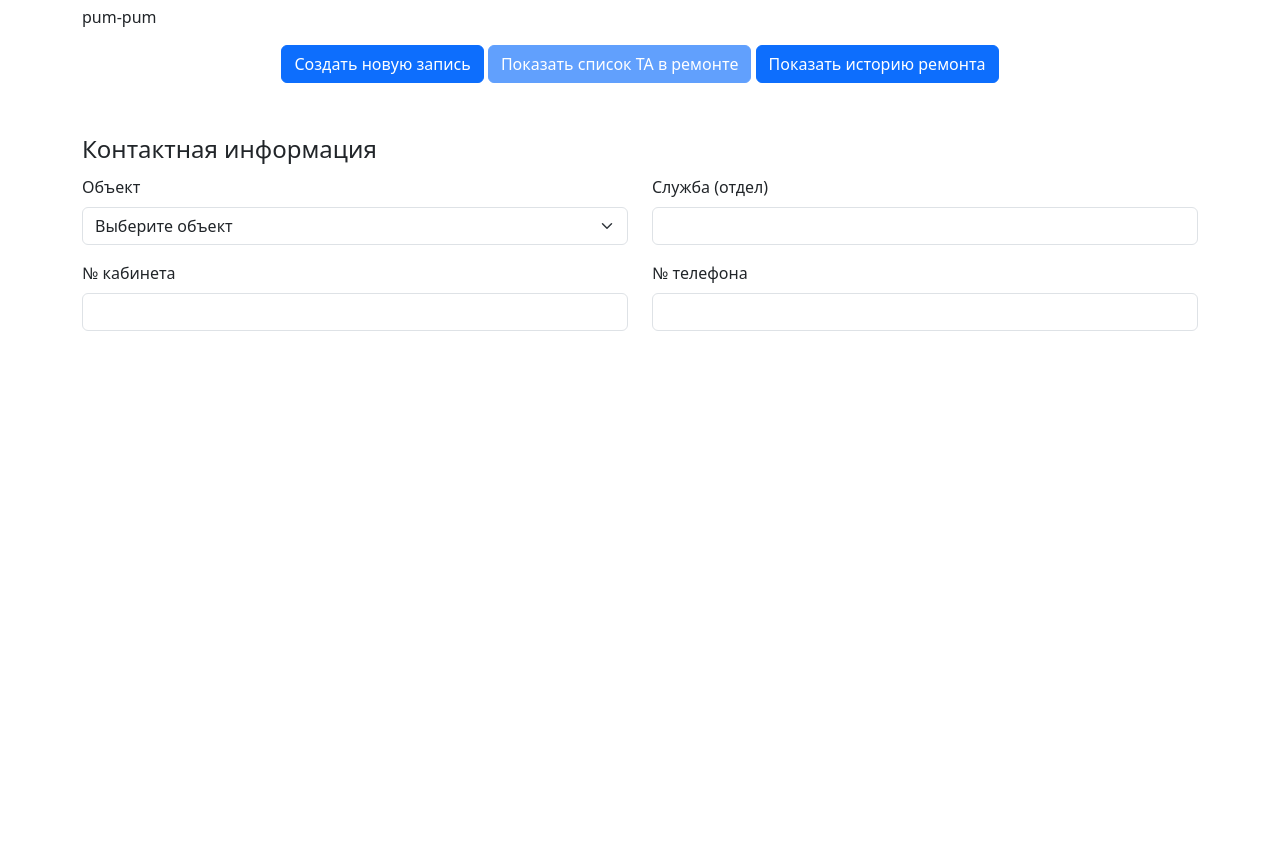
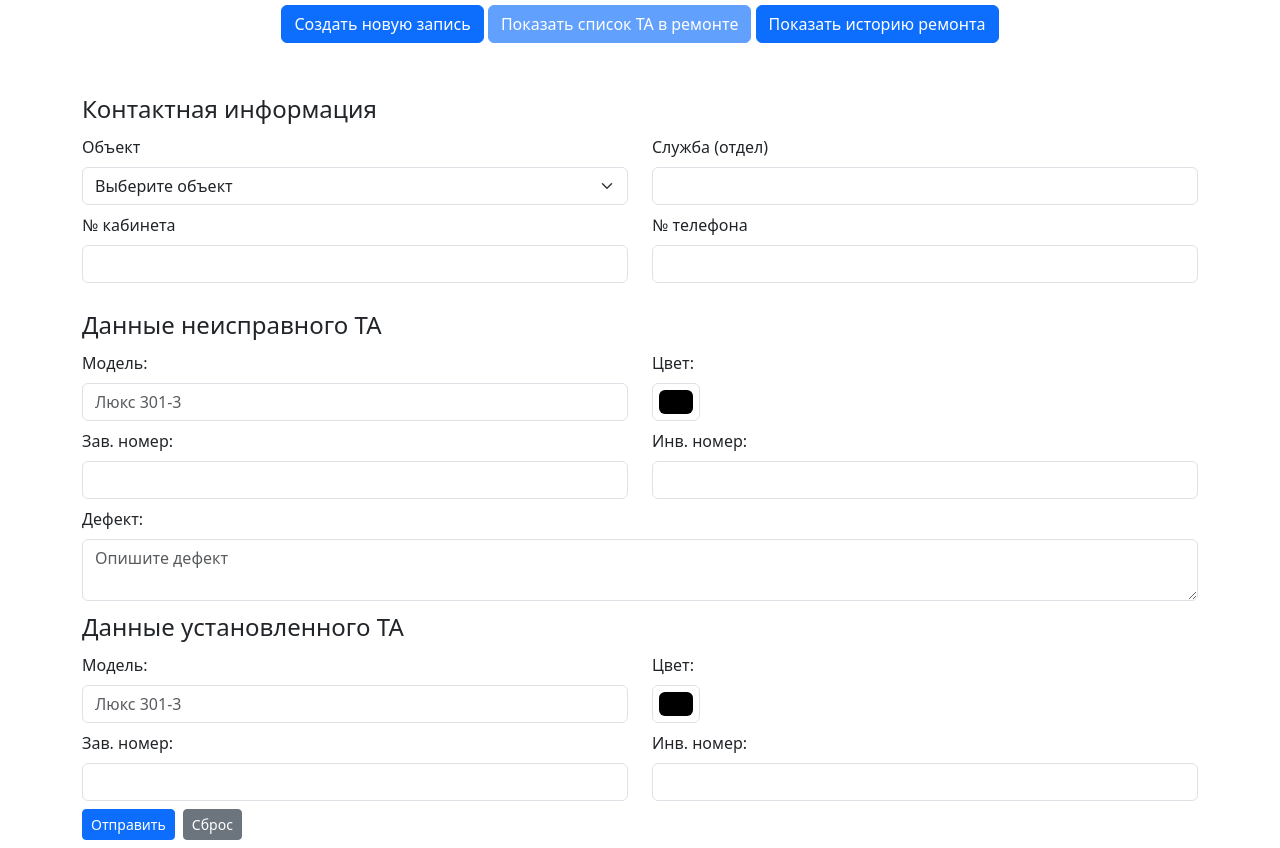
Before and after one commit to zzzhuchok/phoneRepair, a website: page src/index.html in a window 1280 px wide. Shown: the part 67-915 px from the top of the page. Before the commit the page ends 800 px from the top, so only its background shows below. Drawn offline with nearby package versions, Linux system fonts and the light colour scheme.

Commit message:
feat: add basic form create

```diff
--- a/src/index.html
+++ b/src/index.html
@@ -2,22 +2,18 @@
 <html>
 
 <head>
-  <base target="_top">
+  <!-- <base target="_top"> -->
+  <meta charset="utf-8">
+  <meta name="viewport" content="width=device-width, initial-scale=1">
   <link href="https://cdn.jsdelivr.net/npm/bootstrap@5.3.0-alpha1/dist/css/bootstrap.min.css" rel="stylesheet"
         integrity="sha384-GLhlTQ8iRABdZLl6O3oVMWSktQOp6b7In1Zl3/Jr59b6EGGoI1aFkw7cmDA6j6gD" crossorigin="anonymous">
-  <style>
-    h1 {
-      color: #da8f8f;
-      font-weight: bold;
-    }
-  </style>
+  <link rel="stylesheet" href="./style/style.css">
 </head>
 
 <body>
   <div class="container">
     <!-- Content here -->
-    <h1 class="toptop mb-4">Ремонт ТА</h1>
-    <p>pum-pum</p>
+    <h1 class="toptop mb-4 text-center">Ремонт ТА</h1>
 
     <div class="contorl-btn d-grid gap-2 d-md-block mb-5 text-center">
       <button class="btn btn-primary" id="btn-create">Создать новую запись</button>
@@ -25,43 +21,27 @@
       <button class="btn btn-primary" id="btn-showAllList">Показать историю ремонта</button>
     </div>
 
-
     <form>
       <fieldset>
         <legend class="labelTitle form-label" for="">Контактная информация</legend>
-        <div class="row">
+        <div class="row mb-2">
           <div class="col-6">
-            <div class="mb-3">
             <label class="form-label" for="objectName">Объект</label>
             <select class="form-select" aria-label="Default select example" name="objectName" id="objectName"
                     required>
               <option selected>Выберите объект</option>
               <option value="МЭС">МЭС</option>
-                <option value="Белыничи">Белыничи</option>
-                <option value="Быхов">Быхов</option>
-                <option value="Горки">Горки</option>
-                <option value="Дрибин">Дрибин</option>
-                <option value="Круглое">Круглое</option>
-                <option value="МГРЭС">МГРЭС</option>
-                <option value="МСРЭС">МСРЭС</option>
-                <option value="Чаусы">Чаусы</option>
-                <option value="Шклов">Шклов</option>
             </select>
           </div>
-          </div>
           <div class="col-6">
-            <div class="mb-3">
             <label class="form-label" for="department">Служба (отдел)</label>
             <input class="form-control" type="text" name="department" id="department" required placeholder="">
           </div>
         </div>
-        </div>
-        <div class="row">
+        <div class="row mb-2">
           <div class="col-6">
-            <div class="mb-3">
             <label class="form-label" for="cabinet">№ кабинета</label>
             <input class="form-control" type="text" name="cabinet" id="cabinet" placeholder="" required>
-            </div>
           </div>
           <div class="col-6">
             <div class="mb-3">
@@ -71,17 +51,69 @@
           </div>
         </div>
       </fieldset>
+      <fieldset>
+        <legend class="labelTitle form-label" for="">Данные неисправного ТА</legend>
+        <div class="row mb-2">
+          <div class="col-6 ">
+            <label class="form-label" for="defProducer">Модель:</label>
+            <input class="form-control" type="text" name="defProducer" id="defProducer"
+                   placeholder="Люкс 301-3" required>
+          </div>
+          <div class="col-6">
+            <label class="form-label" for="defColor">Цвет:</label>
+            <input class="form-control form-control-color" type="color" name="defColor" id="defColor"
+                   title="Выберите цвет" required>
+          </div>
+        </div>
+        <div class="row mb-2">
+          <div class="col-6">
+            <label class="form-label" for="defSN">Зав. номер:</label>
+            <input class="form-control" type="text" name="defSN" id="defSN" required>
+          </div>
+          <div class="col-6">
+            <label class="form-label" for="defInv">Инв. номер:</label>
+            <input class="form-control" type="number" name="defInv" id="defInv" required>
+          </div>
+        </div>
+        <div class="row mb-2">
+          <div class="col">
+            <label class="form-label" for="defDescription">Дефект:</label>
+            <textarea class="form-control" name="defDescription" id="defDescription" placeholder="Опишите дефект"
+                      required></textarea>
+          </div>
+        </div>
+      </fieldset>
+      <fieldset>
+        <legend class="labelTitle form-label" for="">Данные установленного ТА</legend>
+        <div class="row mb-2">
+          <div class="col-6">
+            <label class="form-label" for="workProducer">Модель:</label>
+            <input class="form-control" type="text" name="workProducer" id="workProducer" placeholder="Люкс 301-3"
+                   required>
+          </div>
+          <div class="col-6">
+            <label class="form-label" for="workColor">Цвет:</label>
+            <input class="form-control form-control-color" type="color" name="workColor" id="workColor" required>
+          </div>
+        </div>
+        <div class="row mb-2">
+          <div class="col-6">
+            <label class="form-label" for="workSN">Зав. номер:</label>
+            <input class="form-control" type="text" name="workSN" id="workSN" required>
+          </div>
+          <div class="col-6">
+            <label class="form-label" for="workInv">Инв. номер:</label>
+            <input class="form-control" type="text" name="workInv" id="workInv" required>
+          </div>
+        </div>
+      </fieldset>
+
+      <div class="d-grid gap-2 d-md-flex mb-2">
+        <button class="btn btn-primary btn-sm" id="formSubmit" type="submit">Отправить</button>
+        <button class="btn btn-secondary btn-sm" type="reset">Сброс</button>
+      </div>
+
     </form>
-
-    <!-- <div class="row align-items-start">
-      <div class="col">
-        One of three columns
-      </div>
-      <div class="col">
-        One of three columns
-      </div>
-    </div> -->
-
   </div>
 
 
```
Also changed, not shown: src/style/style.css (added). Lines whose indentation alone changed are shown as unchanged.
